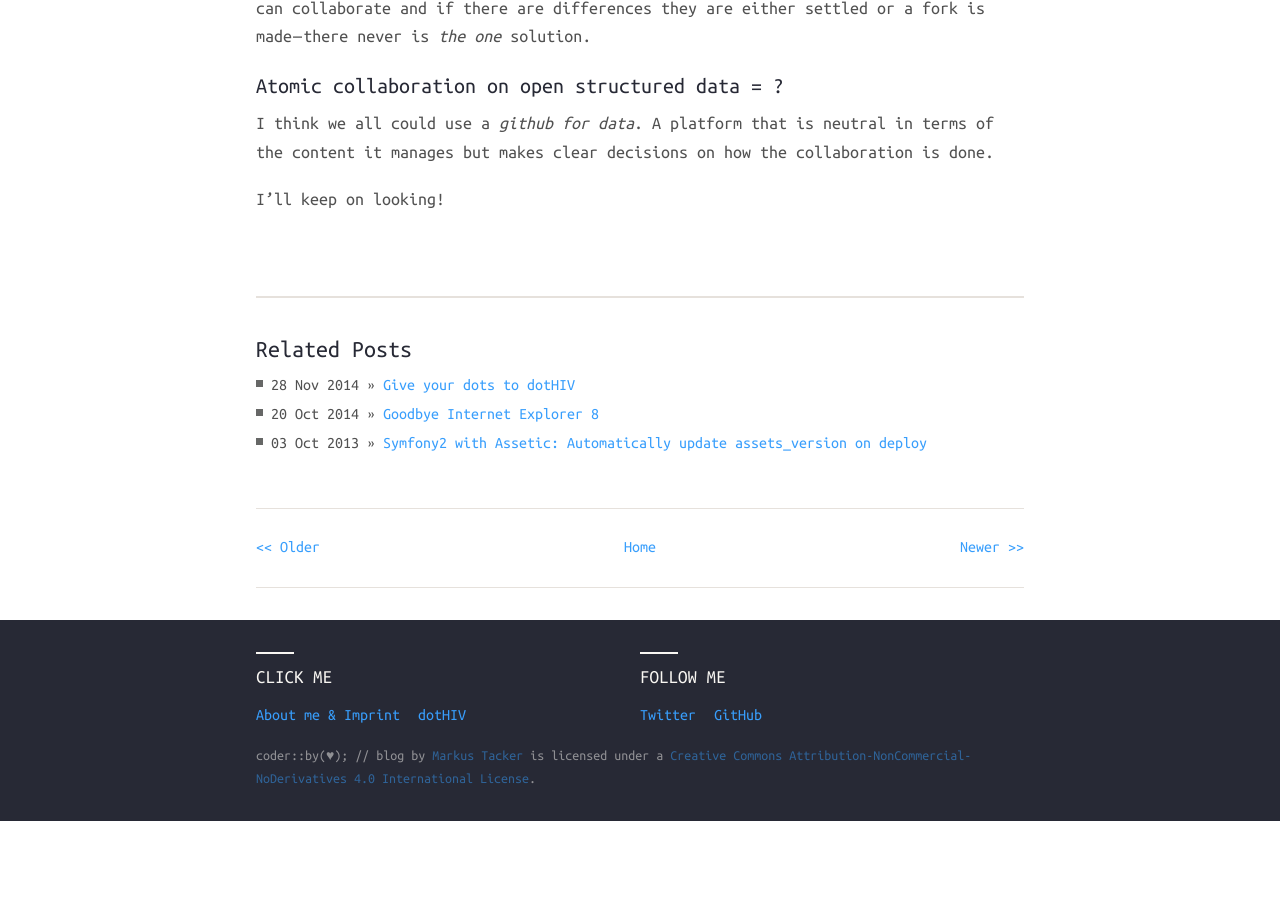
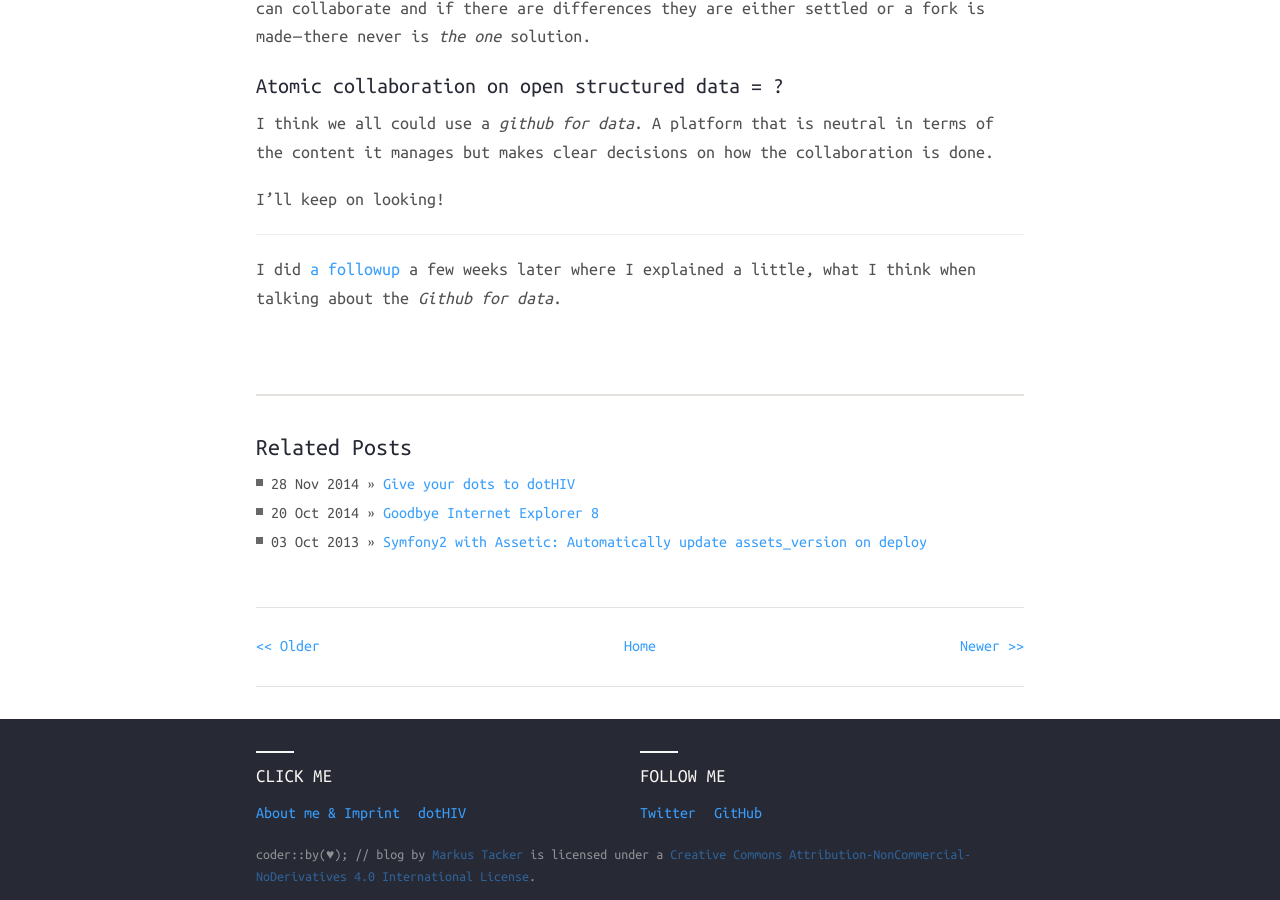
Before and after one commit to coderbyheart/blog, a Jekyll site: the page built from _posts/2013-08-15-i-cannot-edit-that.md, in a window 1280 px wide and 900 px high, scrolled down 1773 px. Built offline with Jekyll 4.4.1, drawn with Linux system fonts in a browser that asks for light colours; nearby versions of some CDN libraries; comment, search, counter and statistics services are not loaded; before the commit the page ends 2594 px from its top, so only the background shows below that.

Commit message:
Add followup.

```diff
--- a/_posts/2013-08-15-i-cannot-edit-that.md
+++ b/_posts/2013-08-15-i-cannot-edit-that.md
@@ -40,3 +40,7 @@
 I think we all could use a *github for data*. A platform that is neutral in terms of the content it manages but makes clear decisions on how the collaboration is done.
 
 I’ll keep on looking!
+
+----
+
+I did [a followup](http://blog.cto.hiv/just-edit-it/) a few weeks later where I explained a little, what I think when talking about the *Github for data*.
```
